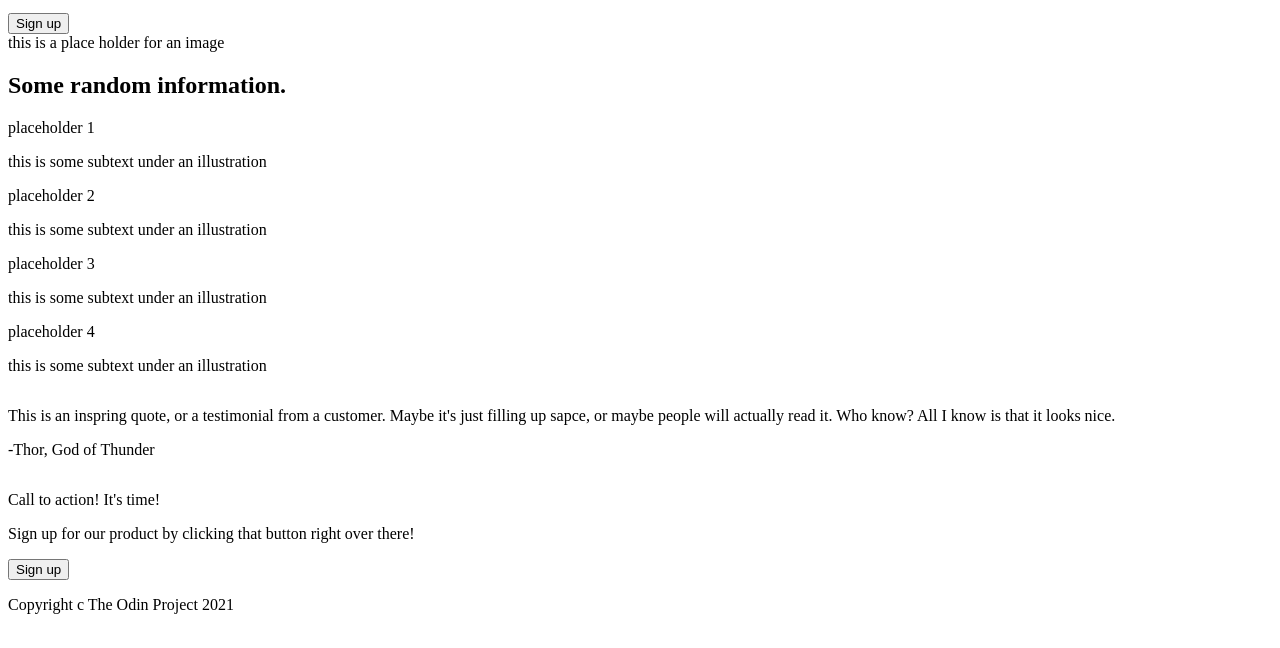
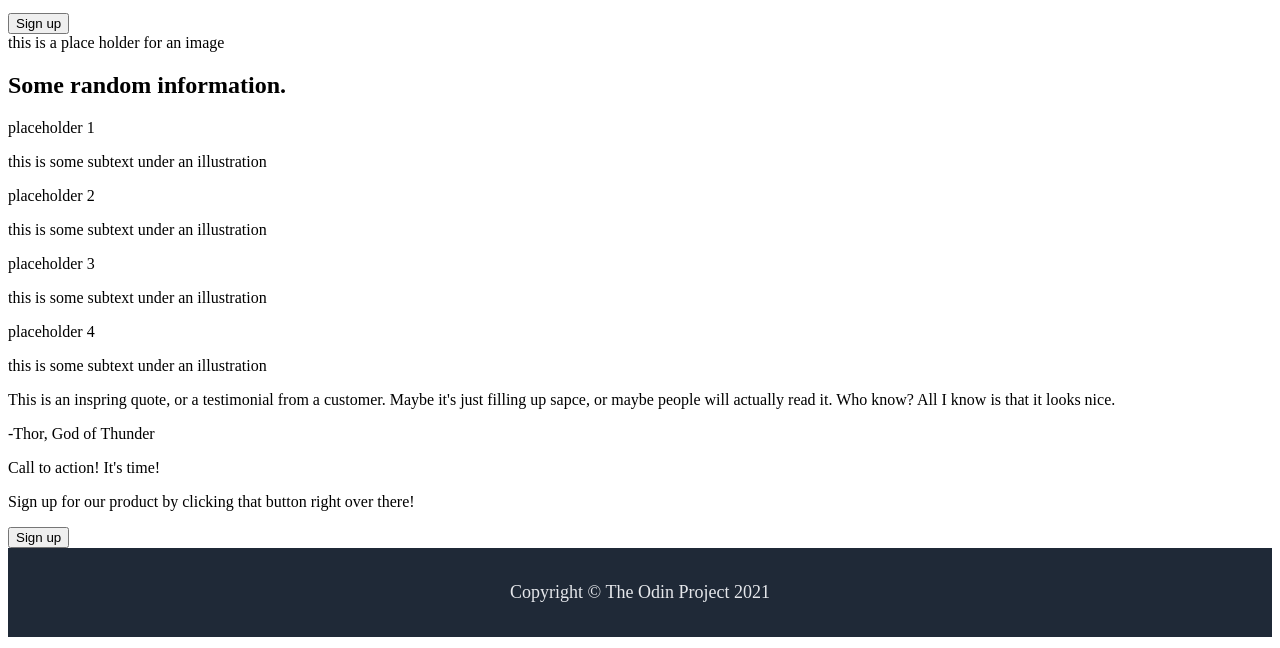
Before and after one commit to ddel641/odin-landing-page, a plain HTML site: page index.html in a window 1280 px wide. Shown: the part 168-816 px from the top of the page. Drawn offline with Linux system fonts and the light colour scheme.

Commit message:
Set styles for footer

```diff
--- a/index.html
+++ b/index.html
@@ -17,6 +17,7 @@
         </ul>
     </div>
 
+    <div class="body">
         <div class="section-1">
             <div class="section-1-text">
                 <h1>This website is awesome</h1>
@@ -65,9 +66,10 @@
                 <button class="action-button">Sign up</button>
             </div>
         </div>
+    </div>
 
     <div class="footer">
-        <p>Copyright c The Odin Project 2021</p>
+        <p>Copyright <span>&#169;</span> The Odin Project 2021</p>
     </div>
 </body>
 </html>
--- a/style.css
+++ b/style.css
@@ -3,12 +3,19 @@
 body {
     display: flex;
     flex-direction: column;
-    justify-content: space-between;
+    min-height: 100vh;
+    /* justify-content: space-between; */
 }
+.footer,
 .header {
     background-color: #1f2937;
     padding: 16px;
     display: flex;
+    font-size: 18px;
+    color: #e5e7eb
+}
+
+.header {
     justify-content: space-around;
     align-items: center;
 }
@@ -32,3 +39,13 @@ ul.menu {
     font-size: 18px;
     color: #e5e7eb
 }
+
+.content {
+    display: flex;
+    flex-direction: column;
+    flex: 1;
+}
+
+.footer {
+    justify-content: center;
+}
```
Lines whose indentation alone changed are shown as unchanged.
